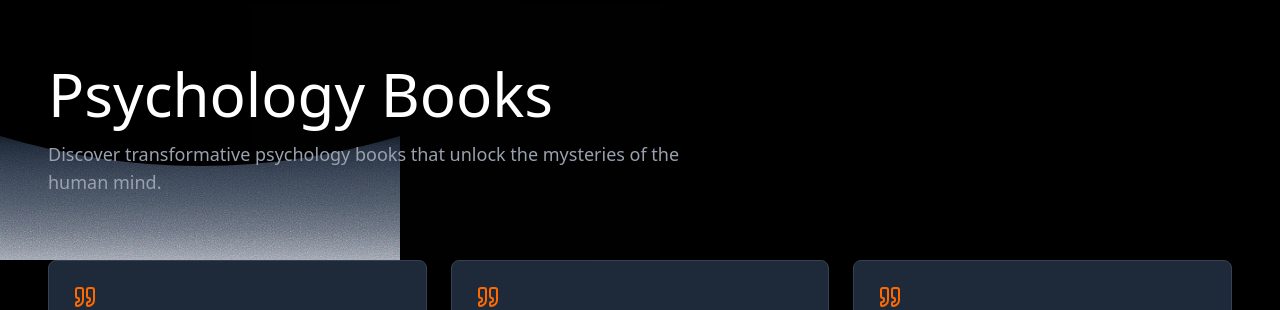
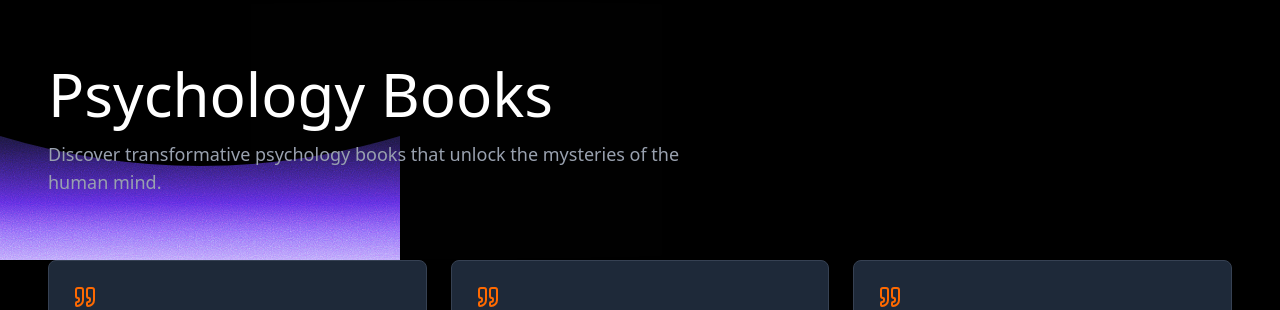
Before and after one commit to Priyansxu/Ecommerce, a Next.js app: page / in a window 1280 px wide. Shown: the top 310 px of the page. Built offline with nearby package versions, Linux system fonts and the light colour scheme.

Commit message:
Update Hero.js

```diff
--- a/app/components/Hero.js
+++ b/app/components/Hero.js
@@ -32,7 +32,7 @@ export default function Hero() {
       <motion.div
           className="absolute bottom-0 left-0 right-0 h-36"
           style={{
-          background: 'linear-gradient(to top, #9CA3AF 0%, #6B7280 20%, #4B5563 40%, #374151 60%, #1F2937 80%, #000000 100%)',
+            background: 'linear-gradient(to top, #BDA5FB 0%, #936DF8 20%, #5E2DE0 40%, #3E2291 60%, #22184D 80%, #111827 100%)',
             clipPath: "path('M 0 180 L 0 20 Q 200 80 400 20 L 400 180 Z')"
           }}
           initial={{ opacity: 0, y: 20 }}
```
Lines whose indentation alone changed are shown as unchanged.
